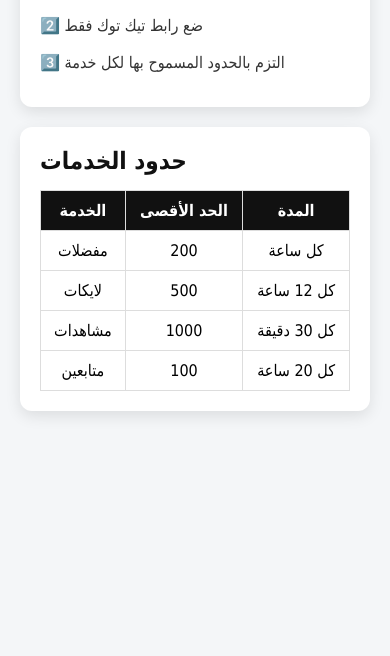
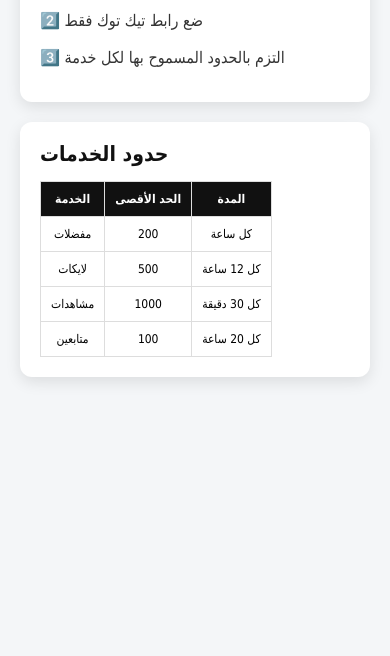
Before and after one commit to mgh44442-hub/light, a plain HTML site: page index.html in a window 390 px wide. Shown: the part 188-844 px from the top of the page. Drawn offline with Linux system fonts and the light colour scheme.

Commit message:
Enhance responsiveness and fix mobile layout issues
Added responsive styles for mobile viewport and fixed layout issues.

```diff
--- a/style.css
+++ b/style.css
@@ -220,3 +220,62 @@ form button:hover{
 .pending + button{
     background:#ff9800;
 }
+
+/* Fix mobile viewport issues */
+html, body {
+  width: 100%;
+  max-width: 100%;
+  overflow-x: hidden;
+}
+
+/* Make all main containers responsive */
+* {
+  box-sizing: border-box;
+}
+
+/* Force elements to fit mobile width */
+.container,
+.container-fluid,
+.wrapper,
+.main,
+.content {
+  width: 100% !important;
+  max-width: 100% !important;
+}
+
+/* Fix tables on mobile */
+table {
+  width: 100% !important;
+  max-width: 100%;
+  display: block;
+  overflow-x: auto;
+  white-space: nowrap;
+}
+
+/* Images & media responsive */
+img, video {
+  max-width: 100%;
+  height: auto;
+}
+
+/* Mobile specific fixes */
+@media (max-width: 768px) {
+  body {
+    font-size: 14px;
+  }
+
+  table {
+    font-size: 12px;
+  }
+}
+
+
+@media (max-width: 768px) {
+  * {
+    max-width: 100vw !important;
+  }
+
+  body {
+    overflow-x: hidden !important;
+  }
+}
```
